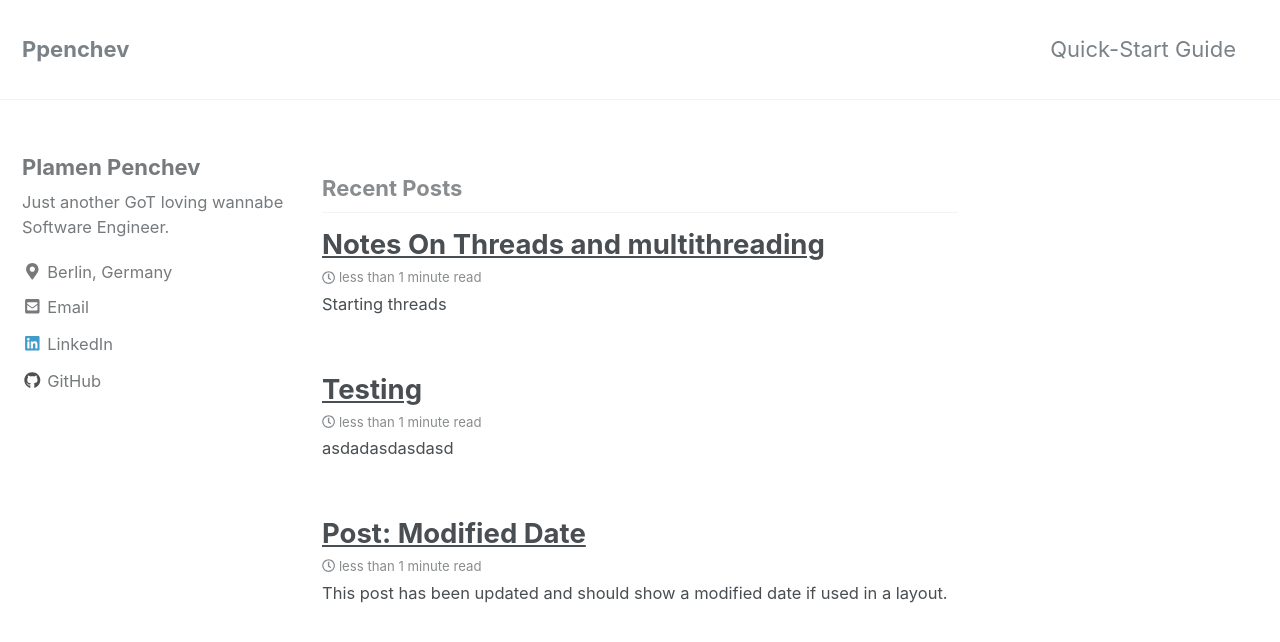
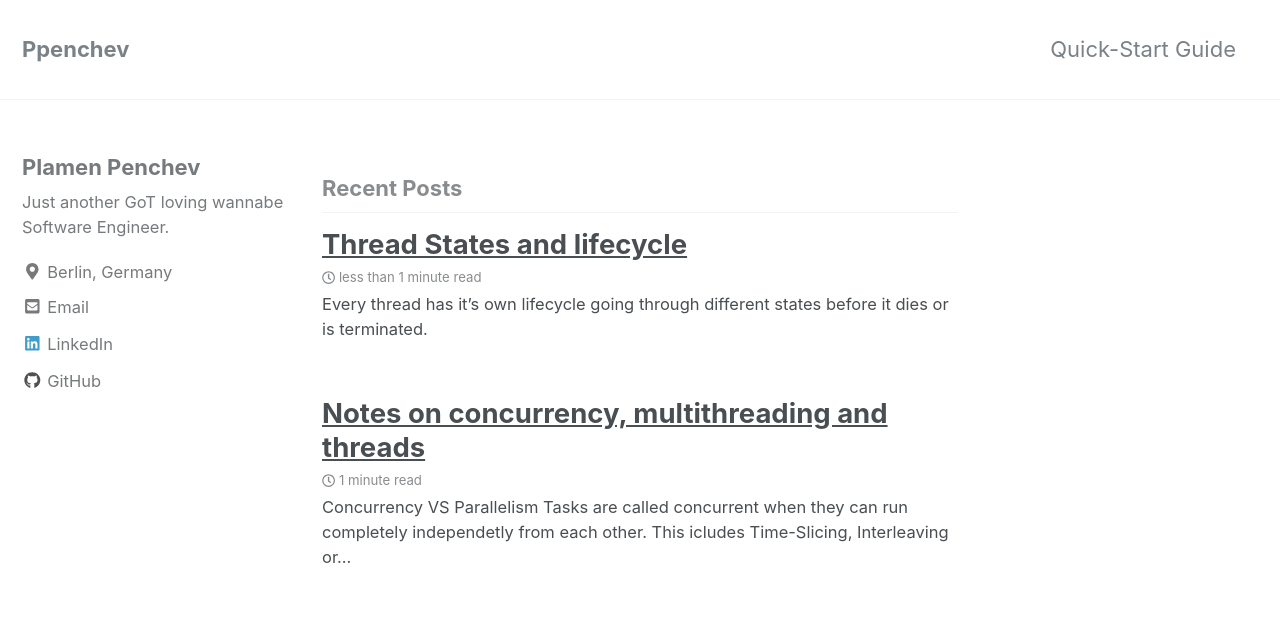
Before and after one commit to PPenchevHub/ppenchevhub.github.io, a Jekyll site: the page built from index.html, in a window 1280 px wide and 900 px high. Shown: the top 642 px of the window. Built offline with Jekyll 4.4.1, drawn with Linux system fonts in a browser that asks for light colours; nearby versions of some CDN libraries; the list of posts is cut into pages by our own code.

Commit message:
new posts

```diff
--- a/_posts/2010-01-07-post-modified.md
+++ /dev/null
@@ -1,15 +0,0 @@
----
-layout: single
-title: "Post: Modified Date"
-last_modified_at: 2016-03-09T16:20:02-05:00
-categories:
-  - Post Formats
-tags:
-  - Post Formats
-  - readability
-  - standard
----
-
-This post has been updated and should show a modified date if used in a layout.
-
-All children, except one, grow up. They soon know that they will grow up, and the way Wendy knew was this. One day when she was two years old she was playing in a garden, and she plucked another flower and ran with it to her mother. I suppose she must have looked rather delightful, for Mrs. Darling put her hand to her heart and cried, "Oh, why can't you remain like this for ever!" This was all that passed between them on the subject, but henceforth Wendy knew that she must grow up. You always know after you are two. Two is the beginning of the end.
--- a/_posts/2018-05-07-NotesOnThreads.md
+++ b/_posts/2018-05-07-NotesOnThreads.md
@@ -1,9 +1,41 @@
 ---
 layout: single
-title:  "Notes On Threads and multithreading"
+title:  "Notes on concurrency, multithreading and threads"
 date:   2018-05-07
 categories:
 ---
 
 
-Starting threads
+<p>Concurrency VS Parallelism
+<ol>
+<li>Tasks are called <b>concurrent</b> when they can run completely independetly from each other. This icludes Time-Slicing, Interleaving or parallel to each other </li>
+<li>When tasks run independetly from each other at the exact same time, we can say they run <b>parallel</b> to eachother.This excludes time slicing then. </li>
+</ol>
+
+<h2>Types of parallelism</h2>
+
+<ul>
+<li><h3>Bit-Level Parallelism</h3>
+- increase in the bandwidth/word length of the CPU, which leads to a decrease in the number of separate instructions that the CPU must run.
+</li>
+
+<li><h3> Instruction-Level Parallelism</h3>
+- CPUs can run mutliple independent tasks at the same time
+- the output from a task can be the input for another one ... aka Pipelining
+</li>
+
+<li><h3>Data Parallelism</h3>
+- Data can be separated, so different cores can work on parts of the data at the same time
+</li>
+
+<li><h3>Task-Level Parallelism</h3>
+- Tasks can be run in Processes or Threads on different CPU-cores.
+</li>
+</ul>
+
+<h2>Process VS Thread </h2>
+<ul>
+<li>Processes run only in their own memory address space which mean they run independetly and are completely isolated from other processes.
+So the key components are <b>memory address space, ressources and a processcontext</b>.</li>
+<li>Threads are parallel running activities withing a process, and the assignment of resources to a thread is not deterministic, which means that the order of completion cannot be predicted.</li>
+</ul>
--- a/_posts/2018-06-04-Testing.markdown
+++ /dev/null
@@ -1,7 +0,0 @@
----
-layout: single
-title:  "Testing"
-date:   2015-06-04
-categories:
----
-asdadasdasdasd
--- /dev/null
+++ b/_posts/2018-06-07-ThreadStates.md
@@ -0,0 +1,30 @@
+---
+layout: single
+title:  "Thread States and lifecycle"
+date:   2018-06-07
+categories:
+---
+
+Every thread has it's own lifecycle going through different states before it dies or is terminated.
+
+<img src="https://www.uml-diagrams.org/examples/state-machine-example-java-6-thread-states.png"/>
+<h5>https://www.uml-diagrams.org/examples/java-6-thread-state-machine-diagram-example.html</h5>
+
+<ul>
+<li><h3>New</h3></li>
+- A thread is created but not started.
+<li><h3>Runnable</h3></li>
+-A thread is ready to be started but is waiting or blocked by something
+<li><h3>Ready</h3></li>
+-A thread can be run but no CPU power has been assigned to it.
+<li><h3>Running</h3></li>
+-well .. the thread is running.
+<li><h3>Timed waiting</h3></li>
+- the thread is suspended for a specific time. For example in java by wait(...ms); or sleep(...ms).
+<li><h3>Waiting</h3></li>
+- same but waiting until its woken up with for example notify().
+<li><h3>Blocked</h3></li>
+- it's waiting for ressources
+<li><h3>Terminated</h3></li>
+- The thread has completed everything or is shutdown().
+</ul>
```
